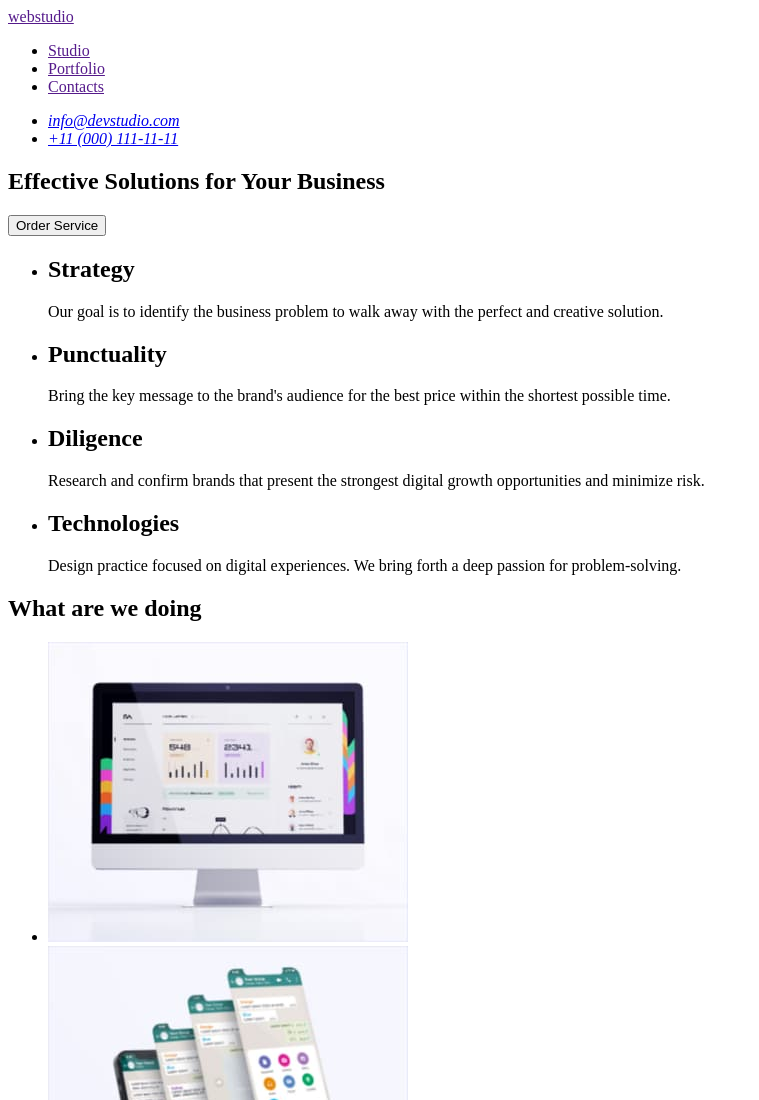
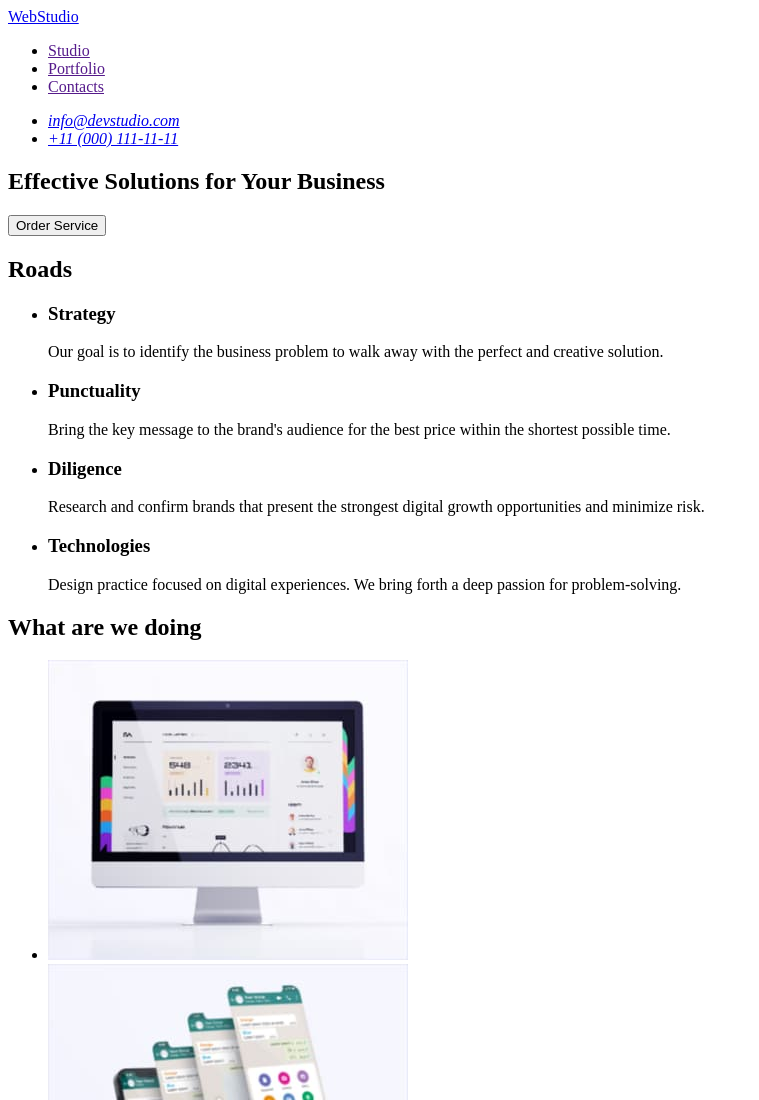
Before and after one commit to crpsofgg/g0it-markup-hw-01, a plain HTML site: page index.html in a window 1280 px wide. Shown: the top 1100 px of the page, without its empty margins (0-759 px from the left). Drawn offline with Linux system fonts and the light colour scheme.

Commit message:
Update index.html

```diff
--- a/index.html
+++ b/index.html
@@ -10,7 +10,7 @@
     <!-- Header -->
     <header>
       <nav>
-        <a href="">webstudio</a>
+        <a href="./index.html">WebStudio</a>
         <ul>
           <li><a href="">Studio</a></li>
           <li><a href="">Portfolio</a></li>
@@ -29,35 +29,36 @@
     <main>
       <section>
         <h1>Effective Solutions for Your Business</h1>
-        <button>Order Service</button>
+        <button type="button">Order Service</button>
       </section>
 
       <!-- Information -->
       <section>
+        <h2>Roads</h2>
         <ul>
           <li>
-            <h2>Strategy</h2>
+            <h3>Strategy</h3>
             <p>
               Our goal is to identify the business problem to walk away with the
               perfect and creative solution.
             </p>
           </li>
           <li>
-            <h2>Punctuality</h2>
+            <h3>Punctuality</h3>
             <p>
               Bring the key message to the brand's audience for the best price
               within the shortest possible time.
             </p>
           </li>
           <li>
-            <h2>Diligence</h2>
+            <h3>Diligence</h3>
             <p>
               Research and confirm brands that present the strongest digital
               growth opportunities and minimize risk.
             </p>
           </li>
           <li>
-            <h2>Technologies</h2>
+            <h3>Technologies</h3>
             <p>
               Design practice focused on digital experiences. We bring forth a
               deep passion for problem-solving.
@@ -112,7 +113,7 @@
 
     <!-- Footer -->
     <footer>
-      <a href="">webstudio</a>
+      <a href="./index.html">webstudio</a>
       <p>
         Increase the flow of customers and sales for your business with digital
         marketing & growth solutions.
```
